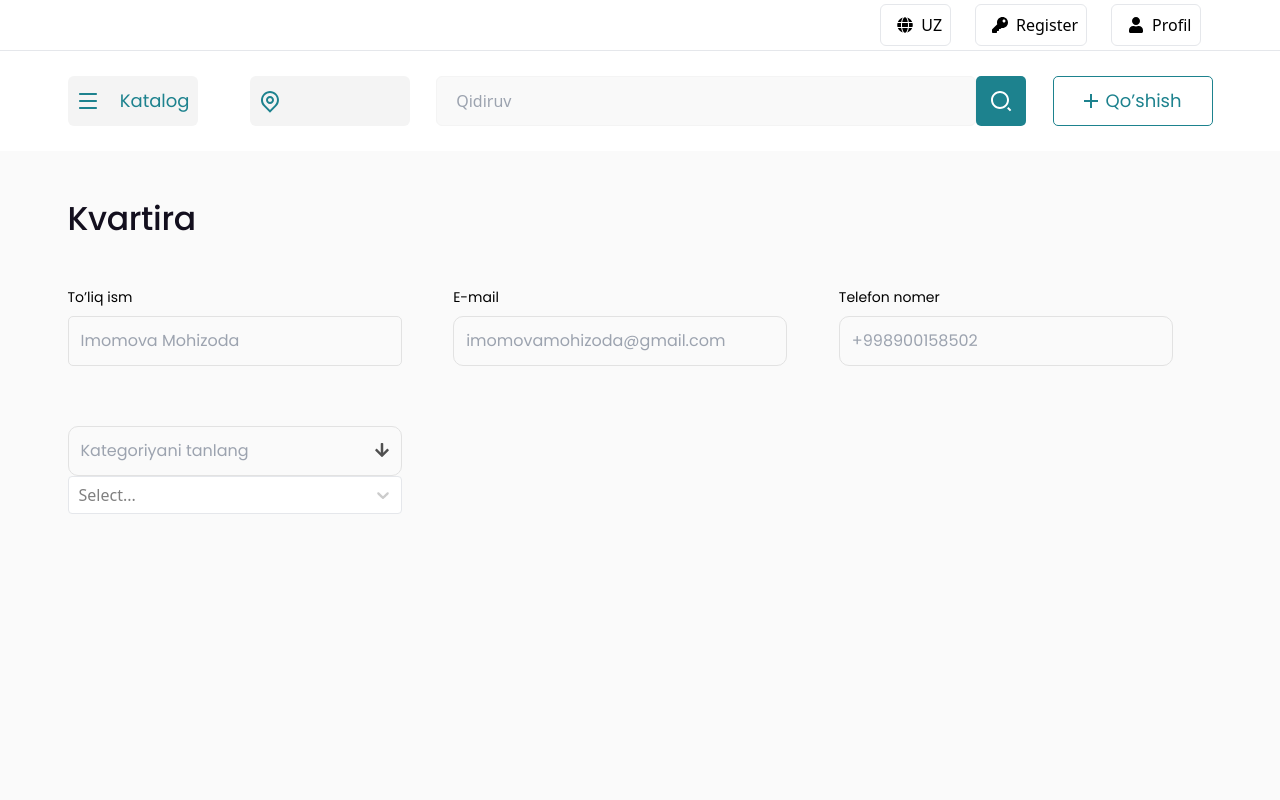
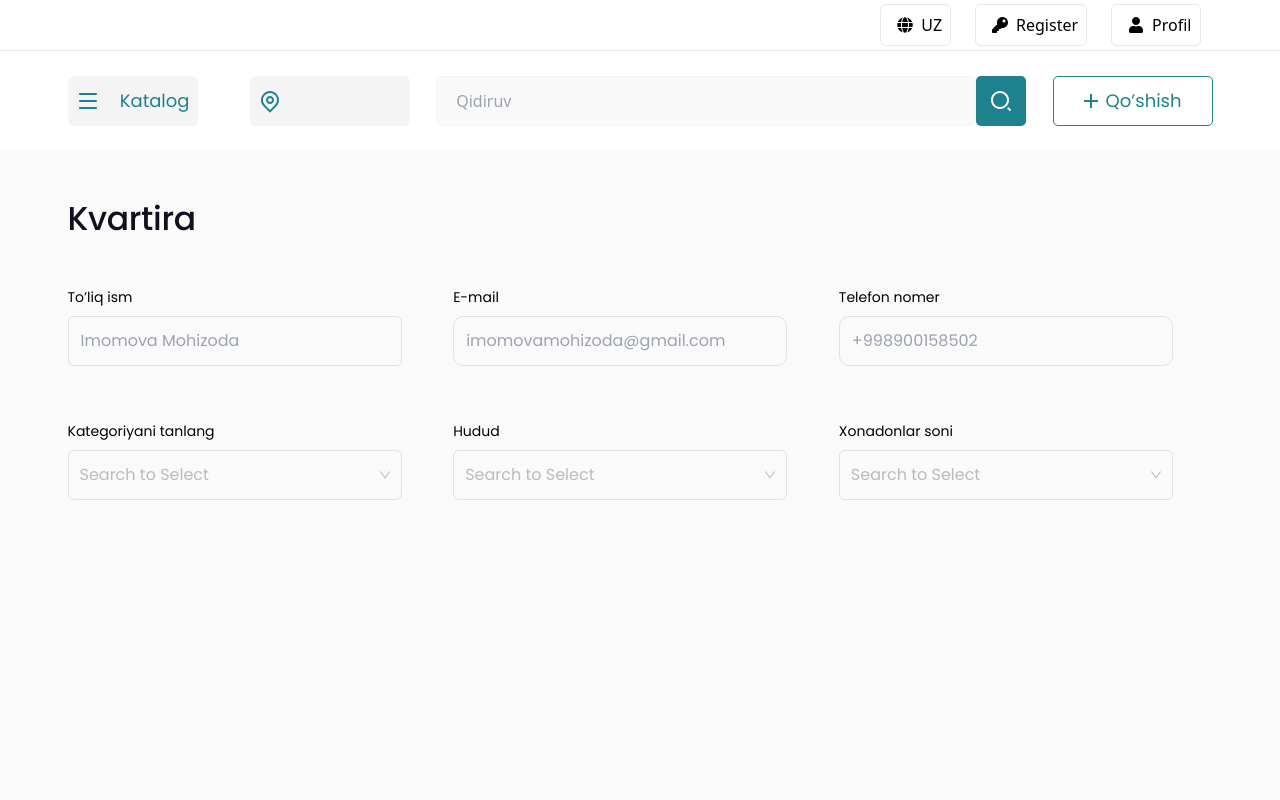
Before and after one commit to baxtiyorWeb/market, a React (Vite) app: page /add-product in a window 1280 px wide. Shown: the top 800 px of the page. Built offline with nearby package versions, Linux system fonts and the light colour scheme; the HTML template or start-up script is replaced by a standard one.

Commit message:
kelishamiz updated ...

```diff
--- a/src/App.css
+++ b/src/App.css
@@ -111,6 +111,21 @@
 }
 .ant-tabs-tab-active {
 }
-.ant-tabs-ink-bar-animated {
-  background: #1d828e !important;
+.ant-select-selector {
+  background: transparent !important;
+  box-shadow: 0 0 0 0 !important;
+  border: 1px solid #e2e2e2 !important;
+  font-size: 16px !important;
+  font-family: "Poppins", sans-serif !important;
+  color: #9ca3af !important;
 }
+
+.HoverSlideshow-module_innerContainer__kOA84 {
+  display: grid;
+  justify-content: center;
+  align-items: center;
+}
+.HoverSlideshow-module_img__C-dKU {
+  width: 100%;
+  height: 194px;
+}
--- a/src/components/Announcement/addProcutComponent.jsx
+++ b/src/components/Announcement/addProcutComponent.jsx
@@ -1,13 +1,9 @@
 import { yupResolver } from "@hookform/resolvers/yup";
-import { useState } from "react";
+import { Select } from "antd";
 import { useForm } from "react-hook-form";
-import { FaArrowDown } from "react-icons/fa";
-import Select from "react-select";
 import * as yup from "yup";
 import Container from "../../shared/Container";
 export default function AddProductComponent() {
-  const [open, setOpen] = useState(null);
-  // schema buil
   const schema = yup.object().shape({
     test: yup.string().required("test input is required"),
   });
@@ -21,16 +17,6 @@ export default function AddProductComponent() {
   const { handleSubmit } = useForm({
     resolver: yupResolver(schema),
   });
-
-  const options = [
-    { value: "chocolate", label: "Chocolate" },
-    { value: "strawberry", label: "Strawberry" },
-    { value: "vanilla", label: "Vanilla" },
-  ];
-
-  const toggleOption = () => {
-    setOpen(!open);
-  };
 
   return (
     <Container>
@@ -50,7 +36,7 @@ export default function AddProductComponent() {
             </span>
             <input
               type="text"
-              className="focus:border-[1px_solid_rgb(59 130 246)] mt-2 h-[50px] w-[334px] shrink-0 rounded-[5px] border border-[#E2E2E2] bg-[#FAFAFA] p-3 font-poppins text-[16px] outline-none"
+              className="focus:border-[1px_solid_rgb(59 130 246)] mt-2 h-[50px] w-[334px] shrink-0 rounded-[5px] border border-[#E2E2E2] bg-[#FAFAFA] p-3 font-poppins text-[16px] outline-none "
               placeholder="Imomova Mohizoda"
             />
           </div>
@@ -75,48 +61,120 @@ export default function AddProductComponent() {
             />
           </div>
           <div className="mb-10 w-[334px]">
-            <span></span>
-            <div className="relative flex items-center justify-center">
-              <input
-                type="text"
-                className="mt-2 h-[50px] w-[334px] shrink-0 cursor-pointer rounded-[10px] border border-[#E2E2E2] bg-[#FAFAFA] p-3 font-poppins text-[16px] outline-none "
-                placeholder="Kategoriyani tanlang"
-                onClick={toggleOption}
-              />
-              <FaArrowDown
-                className={
-                  open
-                    ? "absolute right-3 top-6 rotate-180 transform  text-[#505050] transition-all"
-                    : "absolute right-3 top-6 rotate-0 transform  text-[#505050] transition-all"
-                }
-              />
-            </div>
+            <span className="text font-poppins text-[14px] font-normal leading-[22px] text-black">
+              Kategoriyani tanlang
+            </span>
             {/* {open && <ComboOverlay setOpen={setOpen} open={open} />} */}
             <Select
-              options={options}
-              styles={{
-                control: (baseStyles, state) => ({
-                  ...baseStyles,
-                  borderColor: state.isFocused ? "none" : "none",
-                  boxShadow: state.isFocused ? "none" : "none",
-                  "&:hover": {
-                    borderColor: "none",
-                  },
-                  ":optional": {
-                    "&:hover": "none",
-                  },
-                }),
-                option: (styles, state) => ({
-                  ...styles,
-                  color: "#000",
-                  background: state.isFocused
-                    ? "none"
-                    : state.isSelected
-                      ? "none"
-                      : undefined,
-                  zIndex: 1,
-                }),
+              style={{
+                width: "100%",
+                height: "50px",
+                marginTop: "8px",
+                borderRadius: "10px",
               }}
+              defaultActiveFirstOption
+              placeholder="Search to Select"
+              optionFilterProp="children"
+              filterOption={(input, option) =>
+                (option?.label ?? "").includes(input)
+              }
+              filterSort={(optionA, optionB) =>
+                (optionA?.label ?? "")
+                  .toLowerCase()
+                  .localeCompare((optionB?.label ?? "").toLowerCase())
+              }
+              options={[
+                {
+                  value: "1",
+                  label: "Not Identified",
+                },
+                {
+                  value: "2",
+                  label: "Closed",
+                },
+                {
+                  value: "3",
+                  label: "Communicated",
+                },
+              ]}
+            />
+          </div>
+          <div className="mb-10 w-[334px]">
+            {/* {open && <ComboOverlay setOpen={setOpen} open={open} />} */}
+            <span className="text font-poppins text-[14px] font-normal leading-[22px] text-black">
+              Hudud
+            </span>
+            <Select
+              style={{
+                width: "100%",
+                height: "50px",
+                marginTop: "8px",
+                borderRadius: "10px",
+              }}
+              defaultActiveFirstOption
+              placeholder="Search to Select"
+              optionFilterProp="children"
+              filterOption={(input, option) =>
+                (option?.label ?? "").includes(input)
+              }
+              filterSort={(optionA, optionB) =>
+                (optionA?.label ?? "")
+                  .toLowerCase()
+                  .localeCompare((optionB?.label ?? "").toLowerCase())
+              }
+              options={[
+                {
+                  value: "1",
+                  label: "Not Identified",
+                },
+                {
+                  value: "2",
+                  label: "Closed",
+                },
+                {
+                  value: "3",
+                  label: "Communicated",
+                },
+              ]}
+            />
+          </div>
+          <div className="mb-10 w-[334px]">
+            {/* {open && <ComboOverlay setOpen={setOpen} open={open} />} */}
+            <span className="text font-poppins text-[14px] font-normal leading-[22px] text-black">
+              Xonadonlar soni
+            </span>
+            <Select
+              style={{
+                width: "100%",
+                height: "50px",
+                marginTop: "8px",
+                borderRadius: "10px",
+              }}
+              defaultActiveFirstOption
+              placeholder="Search to Select"
+              optionFilterProp="children"
+              filterOption={(input, option) =>
+                (option?.label ?? "").includes(input)
+              }
+              filterSort={(optionA, optionB) =>
+                (optionA?.label ?? "")
+                  .toLowerCase()
+                  .localeCompare((optionB?.label ?? "").toLowerCase())
+              }
+              options={[
+                {
+                  value: "1",
+                  label: "Not Identified",
+                },
+                {
+                  value: "2",
+                  label: "Closed",
+                },
+                {
+                  value: "3",
+                  label: "Communicated",
+                },
+              ]}
             />
           </div>
         </form>
--- a/src/components/Header.jsx
+++ b/src/components/Header.jsx
@@ -14,11 +14,26 @@ import Navigation from "./logo/Navigation";
 
 export default function Header() {
   const [open, setOpen] = useState(false);
+  const [scroll, setScroll] = useState(false);
 
+  const scrollHeader = () => {
+    if (window.scrollY >= 100) {
+      setScroll(true);
+    } else {
+      setScroll(false);
+    }
+  };
+  window.addEventListener("scroll", scrollHeader);
   return (
     <div>
       <Navigation />
-      <div className="h-[100px] w-full bg-white ">
+      <div
+        className={
+          scroll
+            ? "fixed left-0 top-0 z-[300]  mb-[200px] h-[100px] w-full bg-white"
+            : "z-[300]  h-[100px] w-full bg-white "
+        }
+      >
         <Container>
           <div className="flex h-full w-full items-center justify-between ">
             <button
--- a/src/components/categoryTab/CategoryTab.jsx
+++ b/src/components/categoryTab/CategoryTab.jsx
@@ -66,6 +66,16 @@ const CategoryTab = () => {
       label: "Avto tovarlar",
       children: "Avto tovarlar",
     },
+    {
+      key: "13",
+      label: "Pyabzallar",
+      children: "Pyabzallar",
+    },
+    {
+      key: "14",
+      label: "Sport va Hordiq",
+      children: "Sport va Hordiq",
+    },
   ];
   return (
     <div>
--- a/src/ui/Categoriyes.jsx
+++ b/src/ui/Categoriyes.jsx
@@ -7,7 +7,7 @@ export default function Categoriyes({ open, setOpen }) {
       <div
         className={
           open
-            ? "fixed left-[0%] top-[150px] z-50 h-[86%] w-[100%] bg-[#FAFAFA]  opacity-100 transition-all duration-100"
+            ? "fixed left-[0%] top-[140px] z-50 h-[100%] w-[100%] bg-[#FAFAFA]  opacity-100 transition-all duration-100"
             : "fixed left-[0%] top-[150px] z-[-100] h-[0%]  w-[100%]   opacity-0 transition-all duration-300"
         }
       >
@@ -17,9 +17,13 @@ export default function Categoriyes({ open, setOpen }) {
             onClick={() => setOpen(!open)}
           />
         </div>
-        <div className="w-full ">
-          <CategoryTab />
-        </div>
+        {open ? (
+          <div className="w-full ">
+            <CategoryTab open={open} />
+          </div>
+        ) : (
+          setOpen(false)
+        )}
       </div>
     </div>
   );
```
